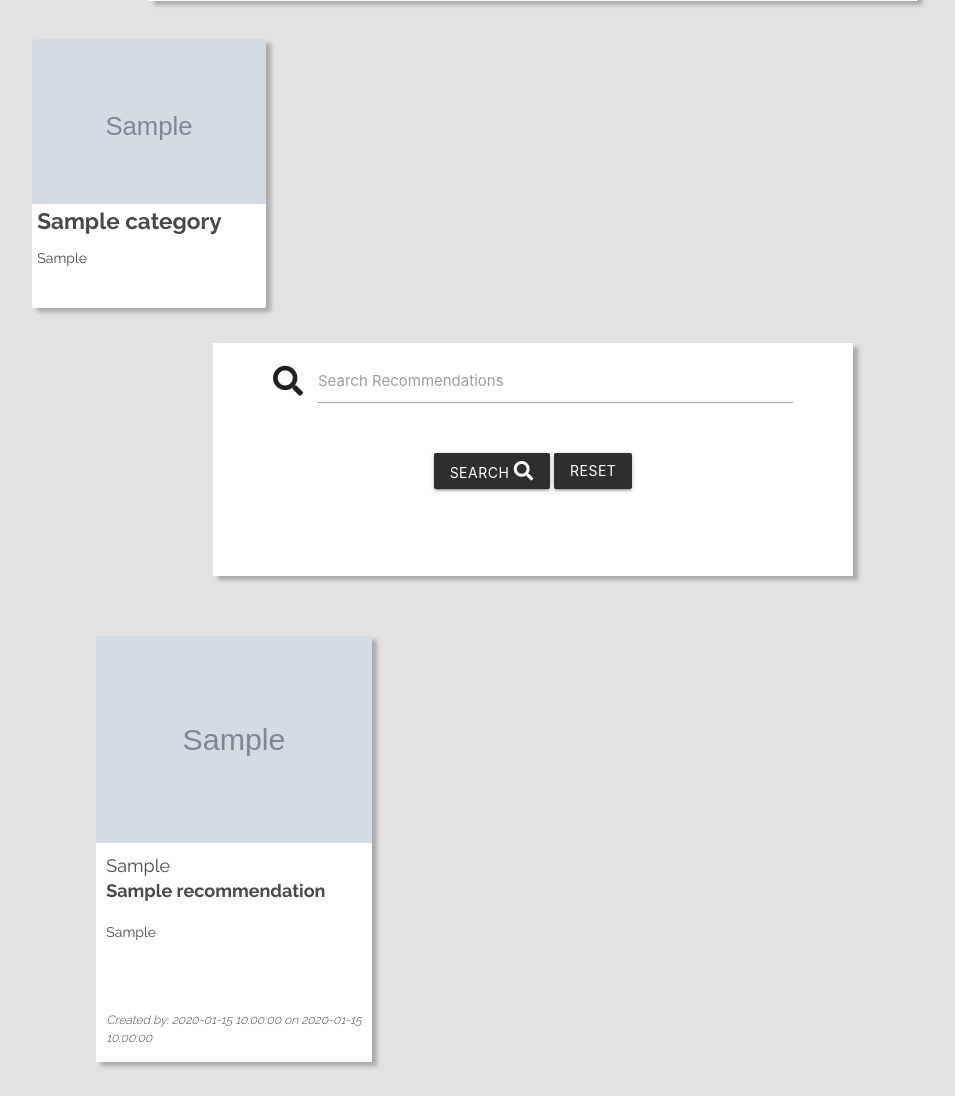
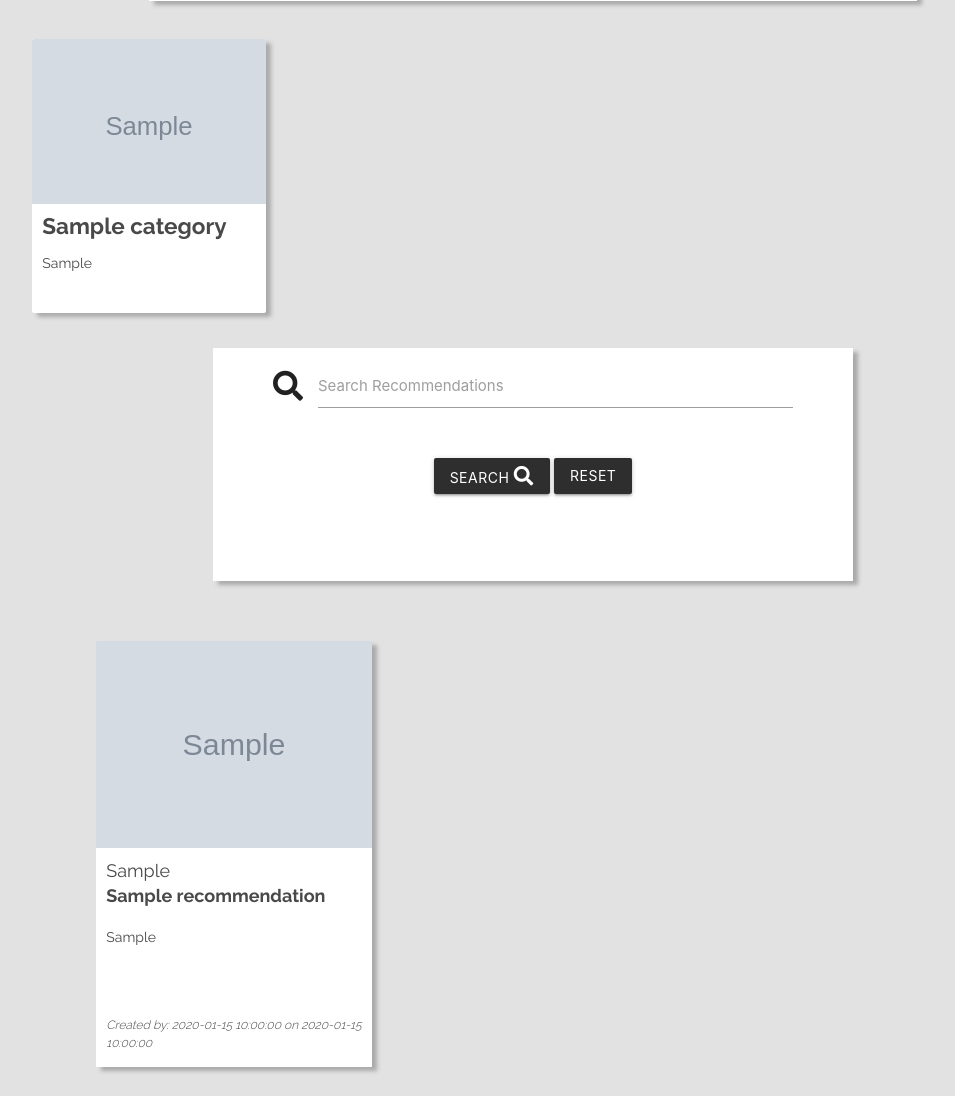
Before and after one commit to Jthomp1993/milestone-project-3, a Flask app: page / in a window 1280 px wide. Shown: the part 983-2079 px from the top of the page, without its empty margins (107-1062 px from the left). Run offline with Flask 2, Linux system fonts and the light colour scheme; grey boxes marked "Sample" are stand-in pictures; a database or web service that is not in the repository returns one stand-in record (values such as "Sample title"); some libraries are stand-ins or nearby versions.

Commit message:
Improve responsive desgin of index.html

```diff
--- a/static/css/style.css
+++ b/static/css/style.css
@@ -143,16 +143,16 @@ body {
 .card-title h2 {
     font-size: 1.5rem;
     font-weight: 700;
-    padding-left: 5px;
-    margin-top: 5px;
+    padding-left: 10px;
+    margin-top: 10px;
     margin-bottom: 1rem;
 }
 
 .card-info p {
     font-size: 14px;
-    padding-left: 5px;
-    padding-right: 5px;
-    margin-top: 3px;
+    padding-left: 10px;
+    padding-right: 10px;
+    margin-top: 10px;
 
 }
 
@@ -176,9 +176,9 @@ body {
 }
     .card-info p {
     font-size: 14px;
-    padding-left: 5px;
-    padding-right: 5px;
-    margin-top: 3px;
+    padding-left: 10px;
+    padding-right: 10px;
+    margin-top: 10px;
 
 }
 }
@@ -294,13 +294,14 @@ body {
     font-size: 12px;
     font-weight: 300;
     padding-left: 10px;
+    padding-right: 10px;
     padding-bottom: 1rem;
 }
 
 /* --- Media query for medium screen sizes --- */
 @media only screen and (max-width: 992px) {
     .recommendations-image {
-    height: 9rem;
+    height: 14rem;
     overflow: hidden;
 }
     .recommendations-category h3 {
@@ -327,7 +328,7 @@ body {
 /*--- Media query for Ipad Pro ---- */
 @media only screen and (min-width: 993px) and (max-width: 1200px) {
     .recommendations-image {
-    height: 10rem;
+    height: 15rem;
 }
     .recommendations-title {
     height: 2.5rem;
--- a/templates/index.html
+++ b/templates/index.html
@@ -69,7 +69,7 @@
         <div class="row">
             {% for recommendation in recommendations %}
             <a href="{{ url_for('view_recommendation', recommendation_id=recommendation._id) }}">
-            <div class="col s12 m4">
+            <div class="col s12 m6 xl4">
                 <div class="recommendations raleway text-color shadow">
                     <div class="recommendations-image">
                         <img src="{{ recommendation.recommend_image }}" alt="">
```
